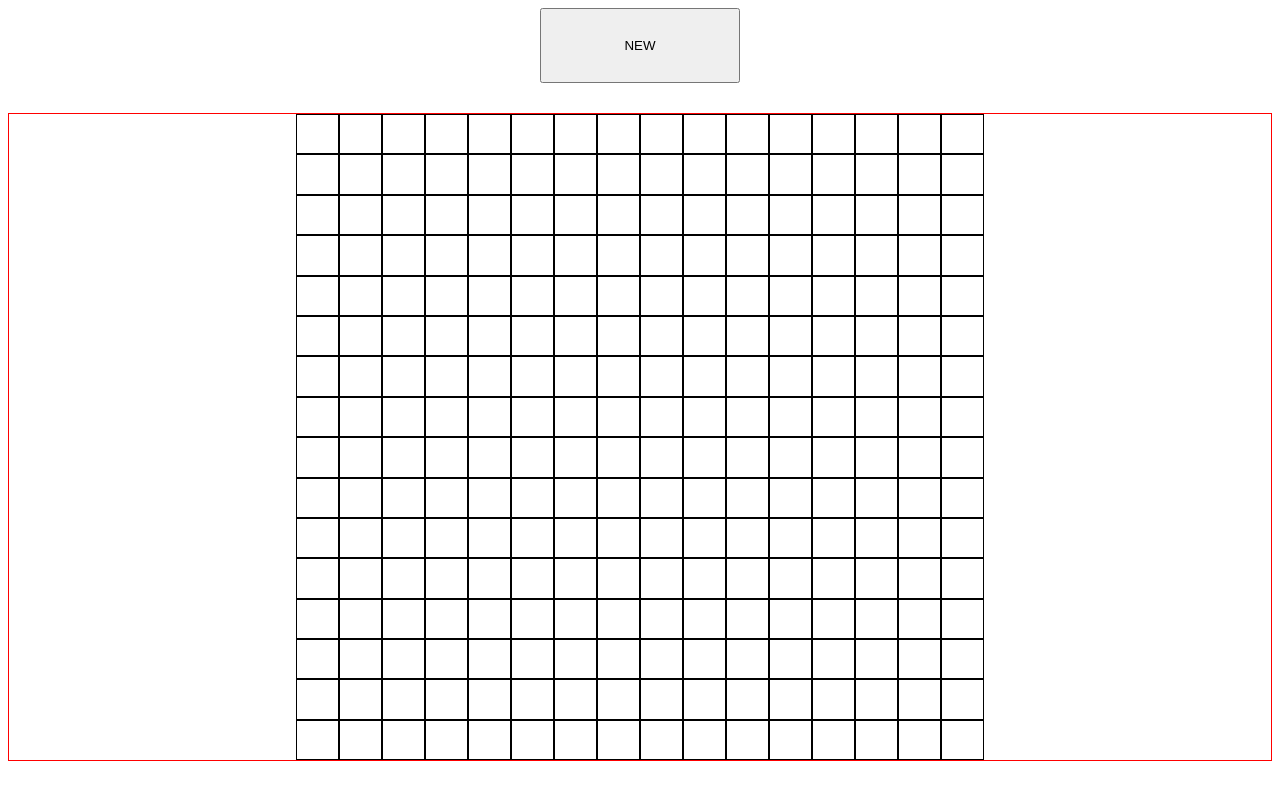
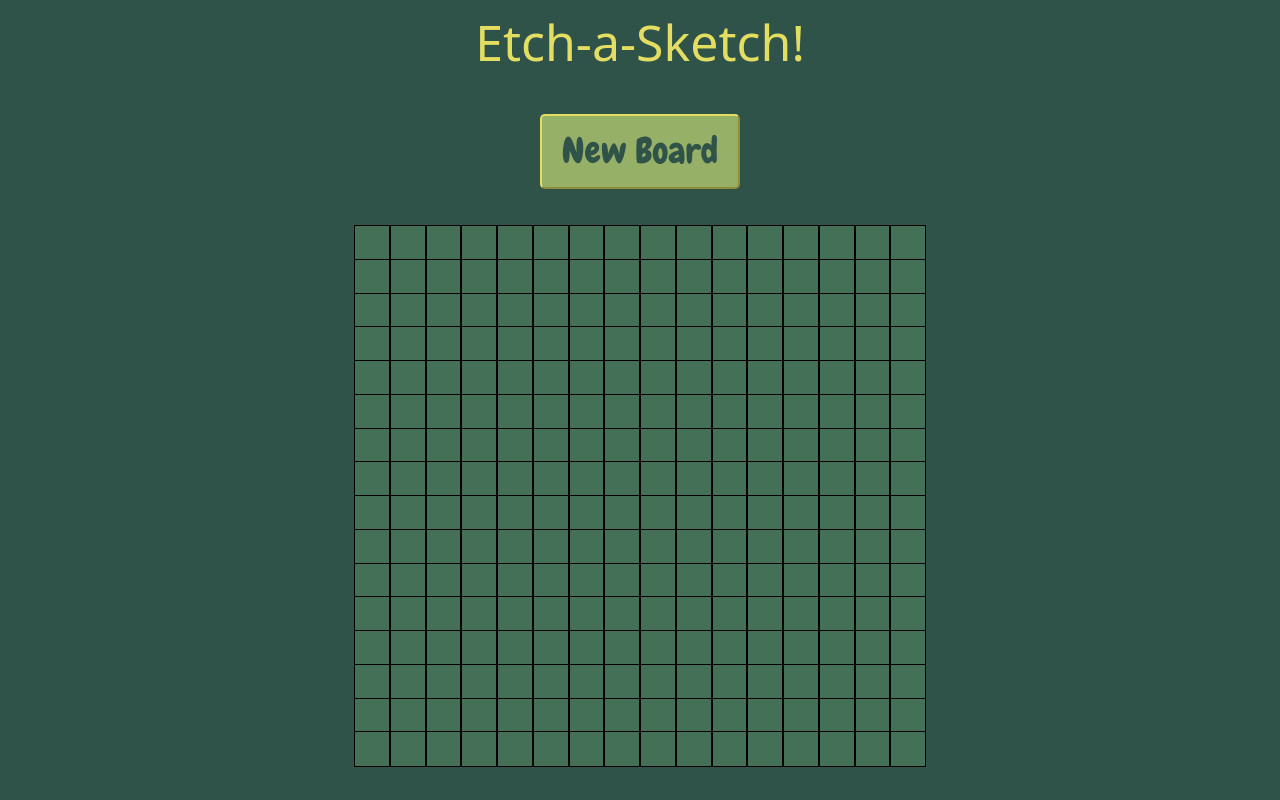
Before and after one commit to andrasszentgyorgyi/odin-etch-a-sketch, a plain HTML site: page index.html in a window 1280 px wide. Drawn offline with Linux system fonts and the light colour scheme; a web font is replaced by a local one.

Commit message:
Grid now fits the page with any possible dimensions given by the user. Added styling.

```diff
--- a/index.html
+++ b/index.html
@@ -6,11 +6,20 @@
     <meta name="viewport" content="width=device-width, initial-scale=1.0">
     <title>Etch-a-Sketch</title>
     <link rel="stylesheet" type="text/css" href="style.css">
+    <link rel="preconnect" href="https://fonts.googleapis.com">
+    <link rel="preconnect" href="https://fonts.gstatic.com" crossorigin>
+    <link href="https://fonts.googleapis.com/css2?family=Freckle+Face&family=Fruktur:ital@0;1&family=Knewave&display=swap" rel="stylesheet">
+    <link rel="preconnect" href="https://fonts.googleapis.com">
+    <link rel="preconnect" href="https://fonts.gstatic.com" crossorigin>
+    <link href="https://fonts.googleapis.com/css2?family=Chewy&display=swap" rel="stylesheet">
 </head>
 
 <body>
+    <div id="titleContainer">
+        <h1 id="title">Etch-a-Sketch!</h1>
+    </div>
     <div id="buttonContainer">
-        <button id="newBoard">NEW</button>
+        <button id="newBoard">New Board</button>
     </div>
 
     <div id="container"></div>
--- a/script.js
+++ b/script.js
@@ -9,12 +9,13 @@ newBoardButton.addEventListener("click", ()=> newBoard());
 
 function newBoard(){
     let newBoardSize = prompt("Please enter your preferred board size! (1-100)");
-    while(!(newBoardSize>=1 && newBoardSize <=100)){
+    if(!(newBoardSize>=1 && newBoardSize <=100)){
         prompt("Invalid board size! Please enter a number between 1 and 100!");
+    } else {
+        deleteBoard();
+        gridSize = newBoardSize;
+        setup();
     }
-    deleteBoard();
-    gridSize = newBoardSize;
-    setup();
 }
 
 function deleteBoard(){
@@ -25,12 +26,16 @@ function deleteBoard(){
 }
 
 function setup(){
+
     for(let i = 0; i<gridSize; i++){
         let row = document.createElement("div");
         row.className = "row";
+        row.style.height = `${540/gridSize}px`;
         for(let j = 0; j<gridSize; j++){
             let nestedElement = document.createElement("div")
             nestedElement.className = "rowElement";
+            nestedElement.style.height = `${540/gridSize}px`;
+            nestedElement.style.width = `${540/gridSize}px`;
             nestedElement.addEventListener("mouseover", ()=>hover(nestedElement));
             //nestedElement.addEventListener("mouseleave", ()=>unHover(nestedElement));
             row.appendChild(nestedElement);
--- a/style.css
+++ b/style.css
@@ -1,16 +1,13 @@
 #container{
-    margin-top: 30px;
-    display:flex;
-    flex: 1;
-    flex-direction: column;
-    justify-content: center;
-    align-items: center;
-    border: 1px solid red;
+    max-height: 540;
+}
+
+body{
+    background-color: #2F5249;
 }
 
 .row{
     display:flex;
-    flex:auto;
     justify-content: center;
     align-items: center;
     height:6.25%;
@@ -21,15 +18,39 @@
     border:1px solid black;
     height: 3vw;
     width: 3.25%;
+    display:flex;
+    flex: 1 1 1;
+    background-color: #437057;
 }
 
 #newBoard{
     width:200px;
     height:75px;
+    font-size: 36px;
+    border-radius: 5px;
+    background-color: #97B067;
+    border-color: #E3DE61;
+    font-family: "Chewy", system-ui;
+    font-weight: 1  00;
+    font-style: normal;
+    color: #2F5249;
 }
 
 #buttonContainer{
     display:flex;
     justify-content: center;
     align-items: center;
+    height:150px;
+
 }
+
+#title{
+    text-align: center;
+    color: #E3DE61;
+    font-family: "Freckle Face", system-ui;
+    font-weight: 400;
+    font-size:50px;
+    font-style: normal;
+    padding:0;
+    margin:0;
+}
```
